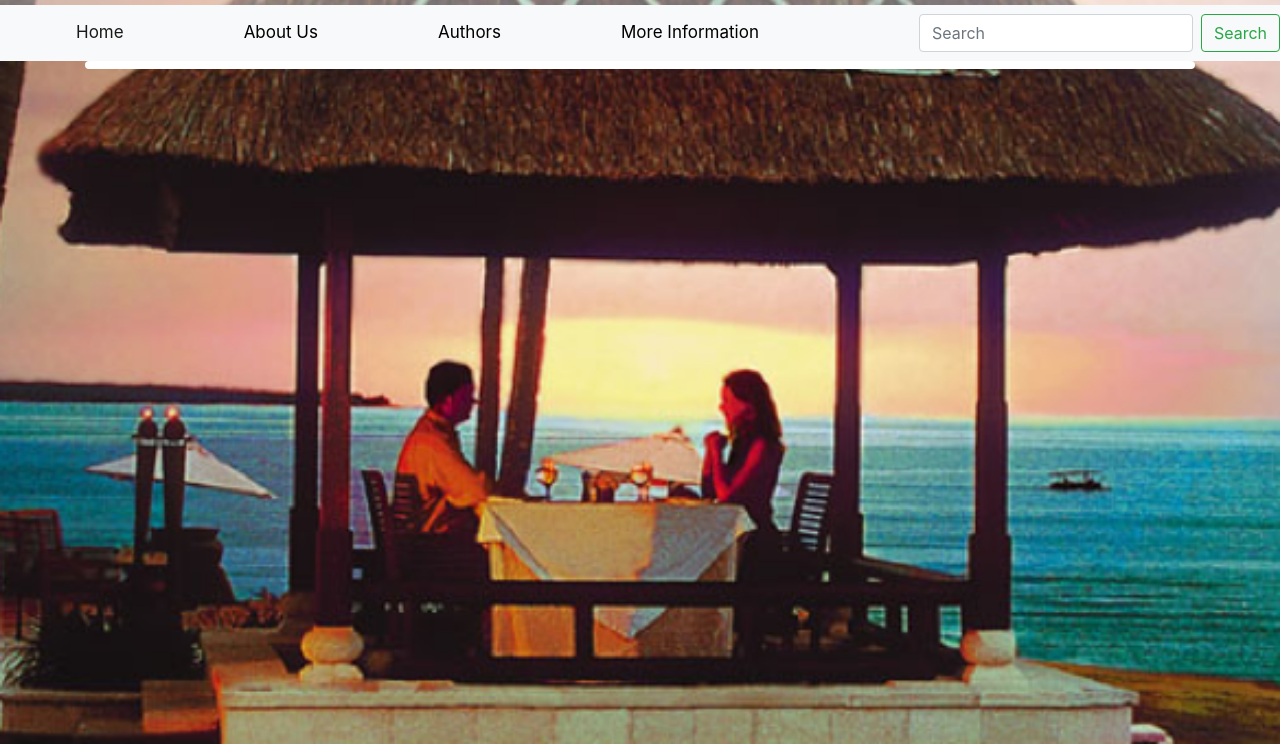
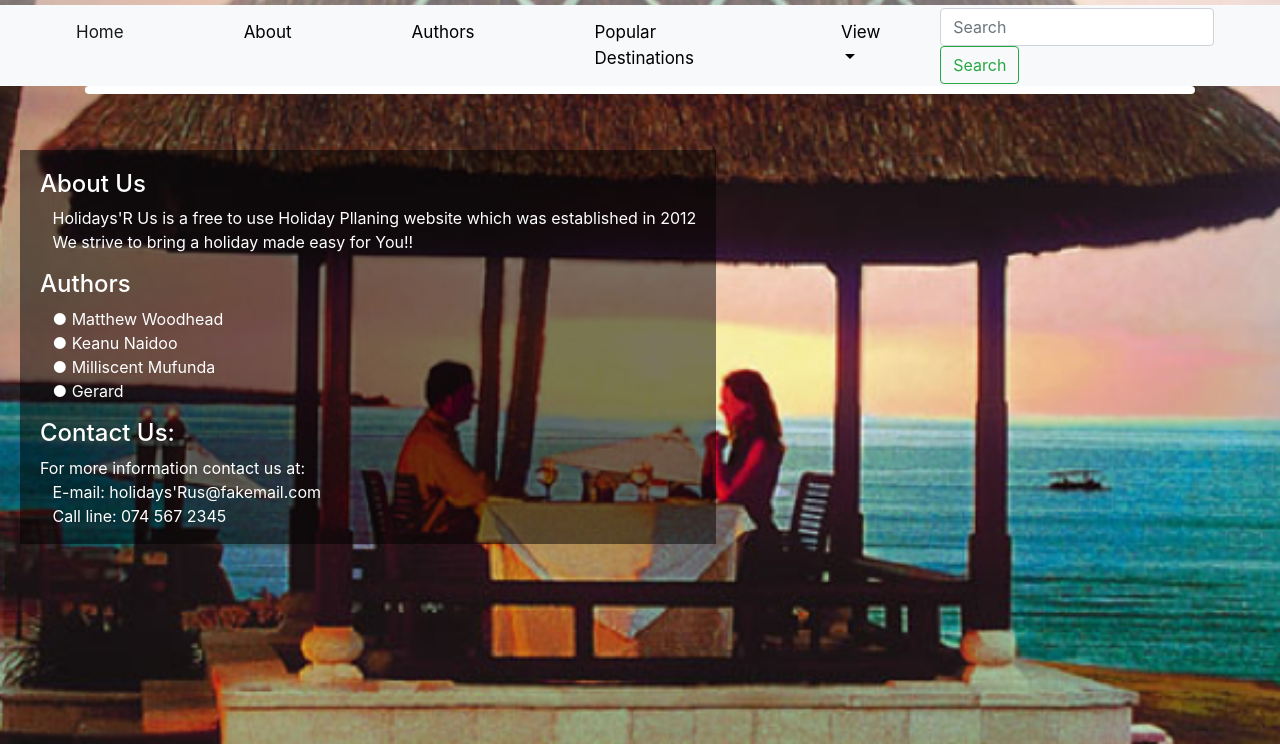
Before and after one commit to GerryMup/Group-lab, a website: page about.html in a window 1280 px wide. Shown: the part 56-800 px from the top of the page. Drawn offline with Linux system fonts and the light colour scheme.

Commit message:
Futher Improvements to About Page

```diff
--- a/about.html
+++ b/about.html
@@ -35,20 +35,34 @@
 					<div class="collapse navbar-collapse" id="navbarSupportedContent">
 					  <ul class="navbar-nav mr-auto">
 						<li class="nav-item active">
-						  <a class="nav-link" href="index.html">Home <span class="sr-only">(current)</span></a>
+                            <a class="nav-link" href="index.html">Home <span class="sr-only">(current)</span></a>
 						</li>
 						<li class="nav-item">
-						  	<a class="nav-link" href="about.html">About Us</a>
+						  	<a class="nav-link" href="about.html">About</a>
 						</li>
 						<li class="nav-item">
 							<a class="nav-link" href="authors.html">Authors</a>
 						</li>
 						<li class="nav-item">
-							<a class="nav-link" href="popularDestinations.html">More Information</a>
-						</li>
+							<a class="nav-link" href="popularDestinations.html">Popular Destinations</a>
+                        </li>
+                        <li class="nav-item dropdown">
+                            <a class="nav-link dropdown-toggle" href="#" id="navbarDropdown" role="button" data-toggle="dropdown" aria-haspopup="true" aria-expanded="false">
+                              View
+                            </a>
+                            <div class="dropdown-menu" aria-labelledby="navbarDropdown">
+                              <a class="dropdown-item" href="#">Calender</a>
+                              <a class="dropdown-item" href="#">Previous Destinations</a>
+                              <a class="dropdown-item" href="#">Next Destinations</a>
+                              <a class="dropdown-item" href="#">Favourite Destinations</a>
+                              <div class="dropdown-divider"></div>
+                              <a class="dropdown-item" href="#">Something else here</a>
+                            </div>
+                          </li>
 						<!-- <li class="nav-item">
 						  <a class="nav-link disabled" href="#">Disabled</a>
-						</li> -->
+                        </li> -->
+
 					  </ul>
 					  <form class="form-inline my-2 my-lg-0">
 						<input class="form-control mr-sm-2" type="search" placeholder="Search" aria-label="Search">
@@ -75,7 +89,19 @@
 						</ul>
 					</div>
 				</div>
-		</div>
+        </div>
+
+        <!-- THE BODY SECTION OF THE PAGE -->
+        <div class="container">
+            <div class="text-block">
+              <h4>About Us</h4>
+              <p>&ensp; Holidays'R Us is a free to use Holiday Pllaning website which was established in 2012 <br />&ensp; We strive to bring a holiday made easy for You!!</p>
+              <h4>Authors</h4>
+              <p>&ensp; &#9679; Matthew Woodhead <br />&ensp; &#9679; Keanu Naidoo <br />&ensp; &#9679; Milliscent Mufunda <br />&ensp; &#9679; Gerard </p>
+              <h4>Contact Us:</h4>
+              <p>For more information contact us at: <br /> &ensp; E-mail: holidays'Rus@fakemail.com <br /> &ensp; Call line: 074 567 2345 </p>
+            </div>
+        </div>
 
 		<script type="text/javascript" src="Jquery/jquery-3.3.1.min.js"></script>
 		<script type="text/javascript" src="bootstrap-4.1.3-dist/js/bootstrap.js"></script>
--- a/styleAbout.css
+++ b/styleAbout.css
@@ -16,6 +16,22 @@ header{
     padding: 5px 30px 0px;
     background-color: rgba(255,255,255, 0.4);
 }
+
+.container {
+    position: relative;
+  }
+
+  /* Bottom right text */
+  .text-block {
+    position: absolute;
+    bottom: 200px;
+    left: -50px;
+    background-color:rgba(0, 0, 0, 0.500);
+    color: white;
+    padding-top: 20px;
+    padding-left: 20px;
+    padding-right: 20px;
+  }
 
 .plane-icon{
     display:inline-block;
```
Also changed, not shown: popularDestinations.html (+17 -4 lines).
